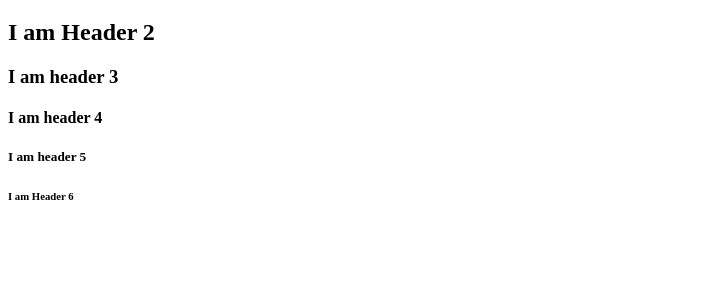
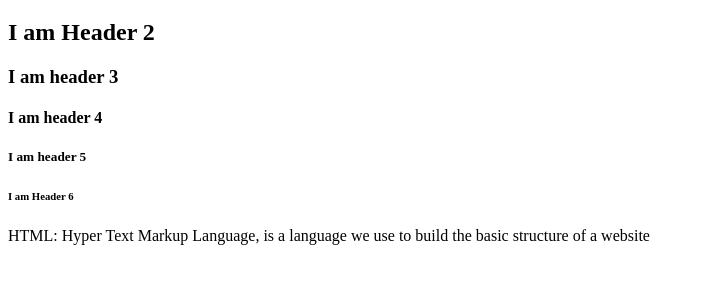
Before and after one commit to akinkunmiidris1905/HTML, a plain HTML site: page index.html in a window 1280 px wide. Shown: the part 87-370 px from the top of the page, without its empty margins (0-704 px from the left). Drawn offline with Linux system fonts and the light colour scheme.

Commit message:
html Paragraph Tag added

```diff
--- a/index.html
+++ b/index.html
@@ -14,6 +14,9 @@
         <h4>I am header 4</h4>
         <h5>I am header 5</h5>
         <h6>I am Header 6</h6>
+
+        <!-- This is paragraph tag -->
+        <p>HTML: Hyper Text Markup Language, is a language we use to build the basic structure of a website</p>
     </body>
 
 </html>
```
